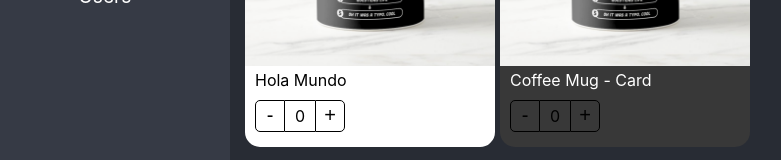
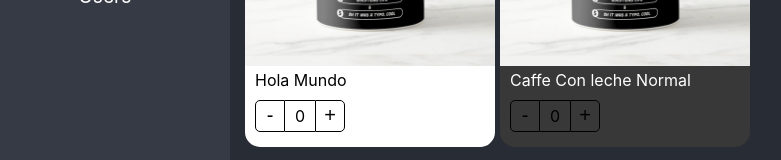
Before and after one commit to Yeison2020/react-adv-component-compound, a React (Create React App) app: page / in a window 1280 px wide. Shown: the part 281-441 px from the top of the page, without its empty margins (20-801 px from the left). Built offline with nearby package versions, Linux system fonts and the light colour scheme.

Commit message:
Adding props ti my title component

```diff
--- a/src/02-component-patterns/pages/ShoppingPage.tsx
+++ b/src/02-component-patterns/pages/ShoppingPage.tsx
@@ -32,7 +32,7 @@ export const ShoppingPage = () => {
 
         <ProductCard product={product} className="bg-dark">
           <ProductImage />
-          <ProductTitle className="text-white" />
+          <ProductTitle className="text-white" title="Caffe Con leche Normal" />
           <ProductButtons />
         </ProductCard>
       </div>
```
